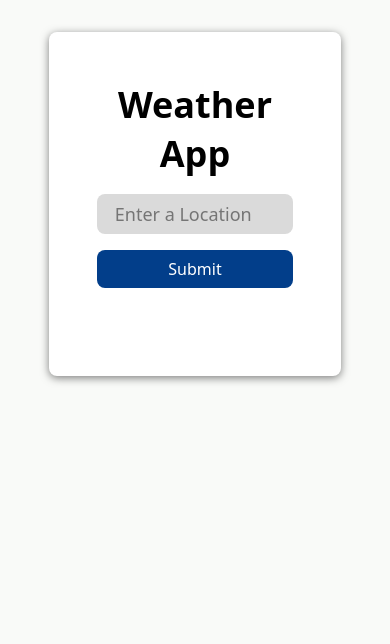
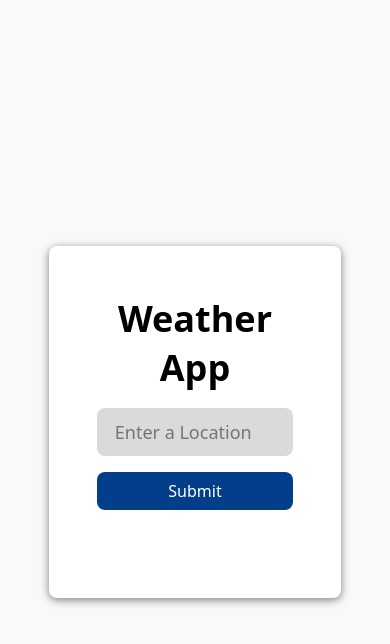
Before and after one commit to Agoth24/weather-app, a website built with webpack: page src/template.html in a window 390 px wide. Built offline with nearby package versions, Linux system fonts and the light colour scheme.

Commit message:
Centered the app vertically

```diff
--- a/src/style.css
+++ b/src/style.css
@@ -32,7 +32,9 @@ html {
 main {
   display: flex;
   justify-content: center;
+  align-items: center;
   padding: 2rem;
+  height: 100%;
 }
 
 #app {
@@ -63,7 +65,7 @@ form {
   }
 
   form input {
-    min-height: 2.5rem;
+    min-height: 3rem;
 
 }
 }
```
